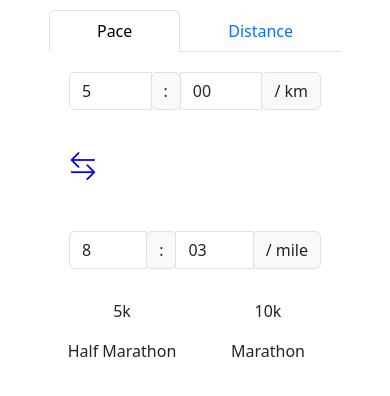
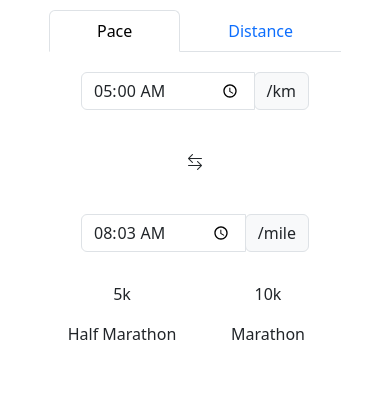
Before and after one commit to bryanham/pace-converter, a website: page index.html in a window 390 px wide. Drawn offline with nearby package versions, Linux system fonts and the light colour scheme.

Commit message:
change input type and sort responsiveness

```diff
--- a/index.html
+++ b/index.html
@@ -23,29 +23,25 @@
             <div class="tab-pane active fade show" id="pace" role="tabpanel" aria-labelledby="pace-tab">
                 <div class="container">
                     <div class="row">
-                        <div class="col-4 input-group time-inputs" id="km-inputs">
-                            <input id="km-mins" type="number" class="form-control" placeholder="Minutes" value="5" aria-label="Minutes" onChange="convert('km')">
+                        <div class="col-12 col-sm-5">
+                            <div class="input-group time-inputs" id="km-inputs">
+                                <input id="km-time" type="time" class="form-control" value="05:00" aria-label="Km Input" onChange="convert('km')">
                             <div class="input-group-append">
-                                <span class="input-group-text" id="km-colon"> : </span>
+                                <span class="input-group-text" id="km-label">/km</span>
                             </div>
-                            <input id="km-secs" type="number" class="form-control" placeholder="Seconds" value="00" max="59" aria-label="Seconds" aria-describedby="km-label" onChange="convert('km')">
-                            <div class="input-group-append">
-                                <span class="input-group-text" id="km-label">/ km</span>
                             </div>
                         </div>
 
-                        <div class="col-2 convert-btn time-inputs">
-                            <h1 class="convert-btn"><i class="bi bi-arrow-left-right"></i></h1>
+                        <div class="col-12 col-sm-2 convert-btn time-inputs">
+                            <span class=".d-sm-none .d-md-block"><i class="bi bi-arrow-left-right"></i></span>
                         </div>
 
-                        <div class="col-4 input-group time-inputs" id="mile-inputs">
-                            <input id="miles-mins" type="number" class="form-control" placeholder="Minutes" value="8" aria-label="Minutes" onChange="convert('miles')">
-                            <div class="input-group-append">
-                                <span class="input-group-text" id="mile-colon"> : </span>
-                            </div>
-                            <input id="miles-secs" type="number" class="form-control" placeholder="Seconds" value="03" aria-label="Seconds" onChange="convert('miles')">
-                            <div class="input-group-append">
-                                <span class="input-group-text" id="mile-label">/ mile</span>
+                        <div class="col-12 col-sm-5">
+                            <div class="input-group time-inputs" id="mile-inputs">
+                                <input id="mile-time" type="time" class="form-control" value="08:03" aria-label="Mile Input" onChange="convert('mile')">
+                                <div class="input-group-append">
+                                    <span class="input-group-text" id="mile-label">/mile</span>
+                                </div>
                             </div>
                         </div>
                     </div>
--- a/index.js
+++ b/index.js
@@ -1,27 +1,26 @@
 function convert(measure) {
     const conversion = 1.60934;
-    const mins = document.getElementById(measure + "-mins").valueAsNumber;
-    const secs = document.getElementById(measure + "-secs").valueAsNumber;
+    const time = document.getElementById(measure + "-time").value;
+    const [mins, secs] = time.split(":")
 
-    const totalMinutes = mins + (secs / 60);
+    const totalMinutes = parseInt(mins) + (parseInt(secs) / 60);
 
     const pace = measure == 'km' ? totalMinutes * conversion : totalMinutes / conversion;
     const minutes = Math.floor(pace);
     const seconds = Math.round((pace - minutes) * 60);
+    const timeString = minutes < 10 ? `0${minutes}:${seconds}` : `${minutes}:${seconds}`
 
     if(measure === 'km') {
-        document.getElementById('miles-mins').value = minutes;
-        document.getElementById('miles-secs').value = seconds;
+        document.getElementById('mile-time').value = timeString;
     } else {
-        document.getElementById('km-mins').value = minutes;
-        document.getElementById('km-secs').value = seconds;
+        document.getElementById('km-time').value = timeString;
     }
     calculateRaceTimes();
 }
 
 function calculateRaceTimes() {
-    const mins = document.getElementById("km-mins").valueAsNumber;
-    const secs = document.getElementById("km-secs").valueAsNumber;
+    const time = document.getElementById("km-time").value;
+    const [mins, secs] = time.split(":")
     const fiveKmMinutes = (mins + (secs / 60)) * 5;
     const tenKmMinutes = (mins + (secs / 60)) * 10;
     const halfMarathonMinutes = (mins + (secs / 60)) * 21.097494;
--- a/site.css
+++ b/site.css
@@ -7,10 +7,6 @@
   padding: 20px;
   text-align: center;
 }
-.convert-btn {
-  color: blue;
-  border-radius: 20px;
-}
 #race-times {
   text-align: center;
   padding-top: 10px;
```
